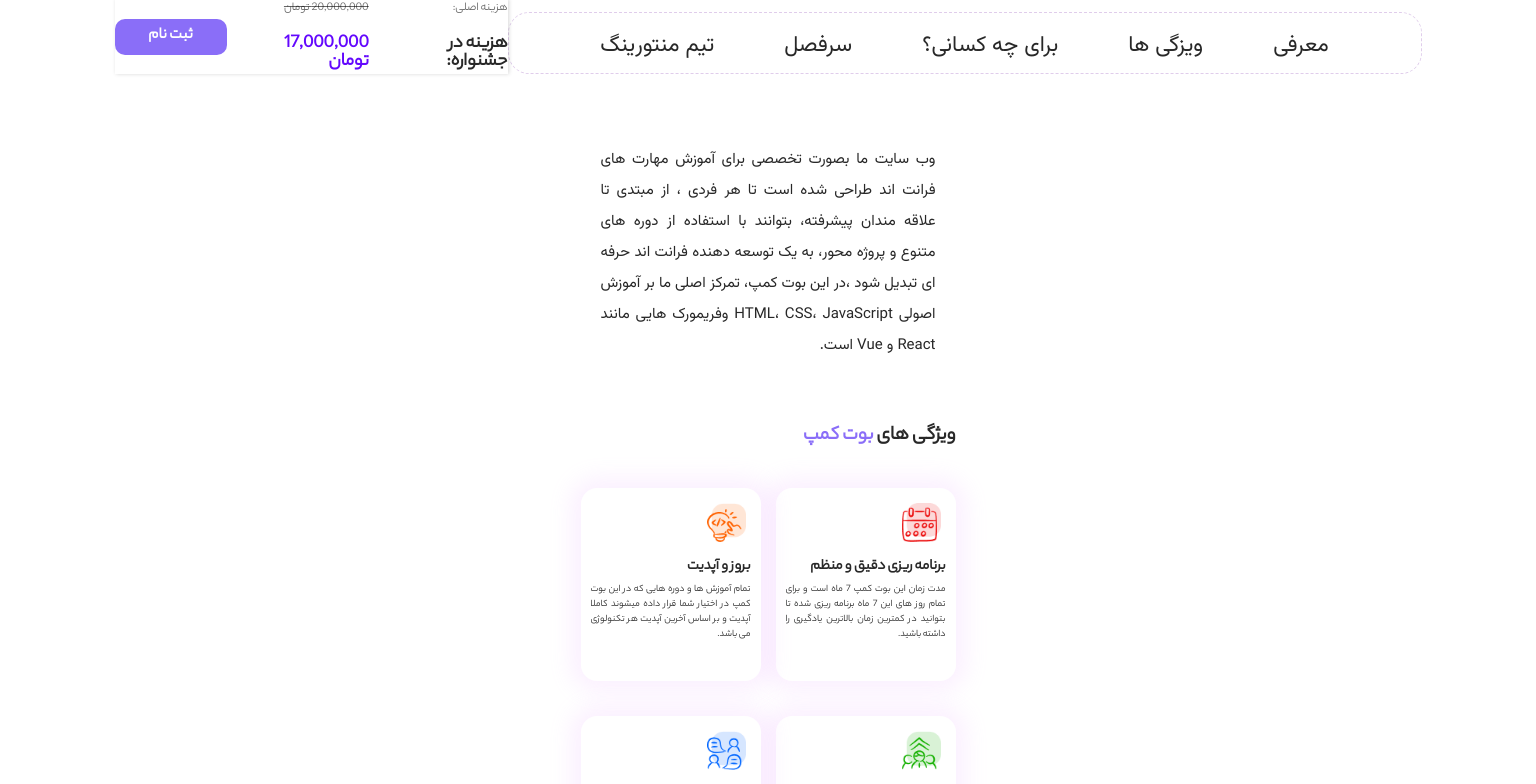
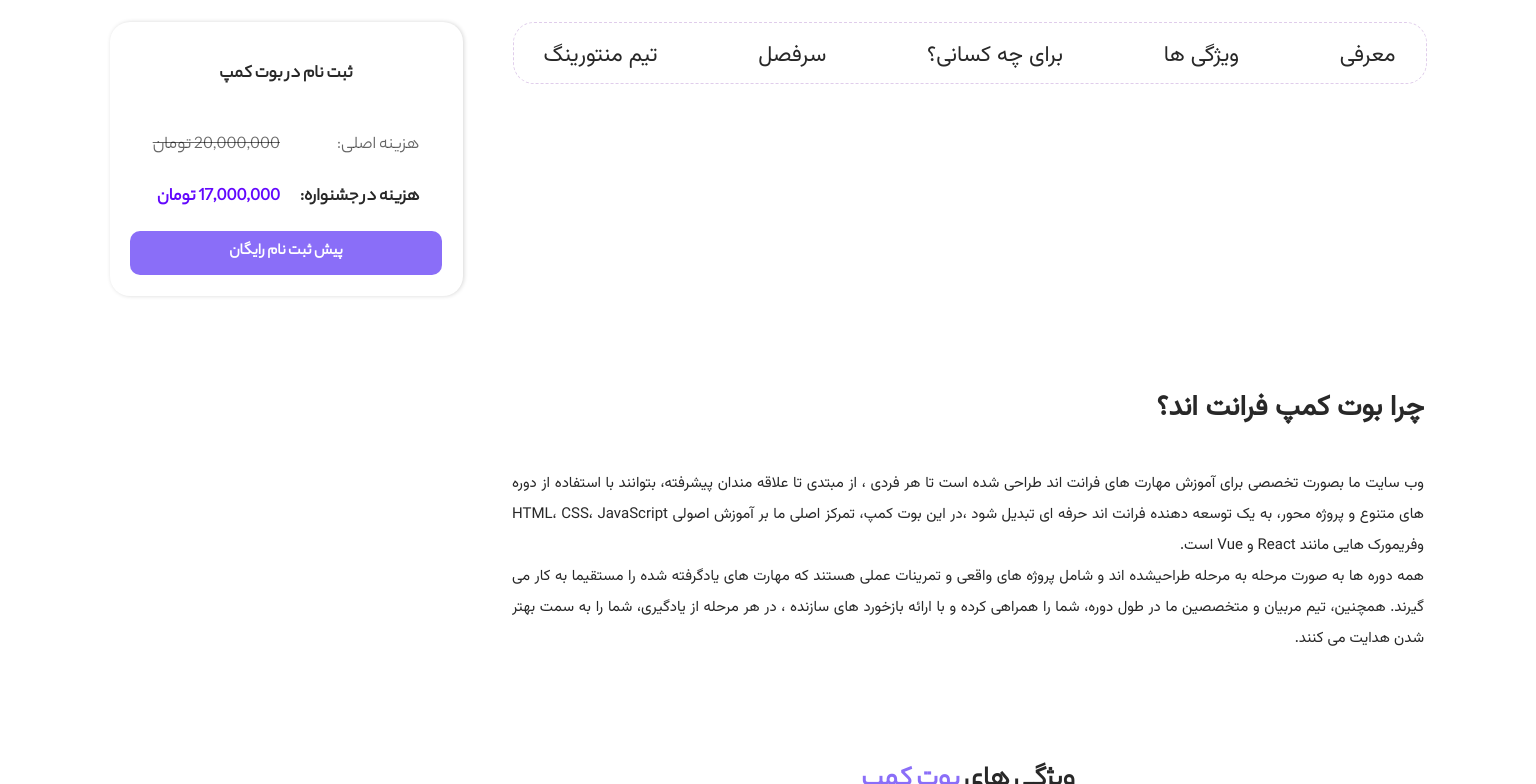
Before and after one commit to Ali-FateFul/BootCamp-Landing-BotoStart, a Next.js app: page / in a window 1536 px wide. Shown: the part 684-1468 px from the top of the page. Built offline with nearby package versions, Linux system fonts and the light colour scheme.

Commit message:
features responsived

```diff
--- a/src/app/page.module.css
+++ b/src/app/page.module.css
@@ -24,6 +24,7 @@
 }
 @media (min-width: 1300px) {
 	.page {
+		direction: rtl;
 		width: 1300px;
 		padding:50px;
 		justify-content: right;
--- a/src/app/page.tsx
+++ b/src/app/page.tsx
@@ -1,11 +1,13 @@
 import Content from "@/components/templates/Content";
 import Header from "../components/templates/Header";
 import styles from "./page.module.css";
+import Navbar from "@/components/templates/Navbar";
 
 export default function Home() {
 	return (
 		<div className={styles.page}>
 			<Header />
+			<Navbar />
 			<Content />
 		</div>
 	);
--- a/src/components/modules/CardFeatures.module.css
+++ b/src/components/modules/CardFeatures.module.css
@@ -6,23 +6,23 @@
 	border-radius: 16px;
 	background-color: #fff;
 	box-shadow: 0px 0px 22px 10px #e4a4ff29;
-    padding: 10px;
-    gap: 0px !important;
+	padding: 10px;
+	gap: 0px !important;
 	margin-top: 20px;
 }
 .container img {
 	width: 39px;
 	height: 39px;
-    margin: 5px 5px 0px 0px;
+	margin: 5px 5px 0px 0px;
 }
 .container h3 {
 	font-family: Yekan;
 	font-weight: 700;
-	font-size: 15px;
+	font-size: 13px;
 	line-height: 20px;
 	text-align: right;
 	color: #282828;
-    margin-bottom: 0px;
+	margin-bottom: 0px;
 }
 .container p {
 	font-family: Yekan;
@@ -31,5 +31,32 @@
 	line-height: 15px;
 	text-align: justify;
 	color: #282828;
-    margin-top: 5px;
+	margin-top: 5px;
 }
+@media (min-width: 1300px) {
+	.container {
+		width: 193px;
+		height: 235px;
+		display: flex !important;
+		flex-direction: column;
+		border-radius: 16px;
+		background-color: #fff;
+		box-shadow: 0px 0px 22px 10px #e4a4ff29;
+		padding: 10px;
+		gap: 20px !important;
+		margin-top: 10px;
+	}
+	.container img {
+		width: 50px;
+		height: 50px;
+	}
+	.container h3 {
+		font-size: 14px;
+		line-height: 22px;
+	}
+	.container p {
+		font-weight: 400;
+		font-size: 13px;
+		line-height: 20px;
+	}
+}
--- a/src/components/modules/Payment.module.css
+++ b/src/components/modules/Payment.module.css
@@ -1,6 +1,5 @@
-
 .container {
-z-index: 3;
+	z-index: 3;
 	width: 393px;
 	height: 75px;
 	margin-top: 50px;
@@ -9,12 +8,16 @@
 	flex-direction: row;
 	justify-content: center;
 	align-items: center;
-	gap: 20px;
+	gap: 30px;
 	text-align: right;
 	background-color: #fff;
 	box-shadow: 1px 0px 4px 0px #00000029;
-    position: sticky;
+	position: sticky;
 	top: calc(100vh - 75px);
+}
+.price {
+	display: flex;
+	gap: 20px;
 }
 .container h4 {
 	font-weight: 400;
@@ -23,9 +26,8 @@
 	color: rgba(0, 0, 0, 0.6);
 }
 .container h3 {
-	/* font-family: Yekan; */
 	font-weight: 600;
-	font-size: 12;
+	font-size: 12px;
 	line-height: 18px;
 	color: #282828;
 }
@@ -49,3 +51,63 @@
 	font-weight: 700;
 	line-height: 25px;
 }
+.paymentBtnSecond {
+	display: none;
+}
+.top {
+	display: none;
+}
+
+@media (min-width: 1300px) {
+	.container {
+		width: 353px;
+		height: 274px;
+		margin-top: 0px;
+		display: flex;
+		flex-direction: column;
+		justify-content: space-evenly;
+		top: 0;
+		border-radius: 20px;
+		gap: 0px;
+		box-sizing: border-box;
+		padding: 20px;
+	}
+	.price {
+		gap: 20px;
+	}
+	.container h4 {
+		font-size: 18px;
+		line-height: 28px;
+	}
+	.container h3 {
+		font-size: 18px;
+		line-height: 28px;
+	}
+	.paymentBtn {
+		display: none;
+	}
+	.paymentBtnSecond {
+		font-family: Yekan;
+		display: flex;
+		align-items: center;
+		justify-content: center;
+		width: 312px;
+		height: 44px;
+		border-radius: 10px;
+		padding: auto 38px;
+		border: none;
+		color: #fff;
+		background-color: #8a6ef8;
+		font-size: 16px;
+		font-weight: 700;
+		line-height: 25px;
+	}
+	.top {
+		display: flex;
+		font-family: Yekan;
+		font-weight: 700;
+		font-size: 20px;
+		line-height: 31px;
+		color: #282828;
+	}
+}
--- a/src/components/modules/Payment.tsx
+++ b/src/components/modules/Payment.tsx
@@ -1,7 +1,9 @@
 import styles from "./Payment.module.css";
 export default function Payment() {
 	return (
-			<div className={styles.container}>
+		<div className={styles.container}>
+			<h3 className={styles.top}>ثبت نام در بوت کمپ</h3>
+			<div className={styles.price}>
 				<div>
 					<h4>هزینه اصلی:</h4>
 					<h3>هزینه در جشنواره:</h3>
@@ -10,9 +12,11 @@
 					<h4 className={styles.high}>20,000,000 تومان</h4>
 					<h3 className={styles.low}>17,000,000 تومان</h3>
 				</div>
-				<div>
-					<button className={styles.paymentBtn}>ثبت نام</button>
-				</div>
 			</div>
+			<div>
+				<button className={styles.paymentBtn}>ثبت نام</button>
+				<button className={styles.paymentBtnSecond}>پیش ثبت نام رایگان</button>
+			</div>
+		</div>
 	);
 }
--- a/src/components/modules/PureText.module.css
+++ b/src/components/modules/PureText.module.css
@@ -8,4 +8,33 @@
 	line-height: 31px;
 	margin-top: 70px;
 	color: #282828;
+	margin-bottom: 70px;
 }
+.container h2 {
+	font-weight: 700;
+	font-size: 20px;
+	line-height: 31px;
+	text-align: right;
+}
+.second {
+	display: none;
+}
+
+@media (min-width: 1300px) {
+	.container {
+		display: flex;
+		flex-direction: column;
+		align-items: flex-start;
+		justify-content: center;
+		width: 912px;
+		height: 301px;
+		margin-left: 400px;
+	}
+	.container h2 {
+		font-size: 28px;
+		line-height: 43px;
+	}
+	.second {
+		display: block;
+	}
+}
--- a/src/components/modules/PureText.tsx
+++ b/src/components/modules/PureText.tsx
@@ -2,12 +2,21 @@
 function PureText() {
 	return (
 		<div className={styles.container}>
-			<p>
+			<h2>چرا بوت کمپ فرانت اند؟</h2>
+			<p className={styles.first}>
 				وب سایت ما بصورت تخصصی برای آموزش مهارت های فرانت اند طراحی شده است تا
 				هر فردی ، از مبتدی تا علاقه مندان پیشرفته، بتوانند با استفاده از دوره
 				های متنوع و پروژه محور، به یک توسعه دهنده فرانت اند حرفه ای تبدیل شود
 				،در این بوت کمپ، تمرکز اصلی ما بر آموزش اصولی HTML، CSS، JavaScript
 				وفریمورک هایی مانند React و Vue است.
+				<br />
+				<span className={styles.second}>
+					همه دوره ها به صورت مرحله به مرحله طراحیشده اند و شامل پروژه های واقعی
+					و تمرینات عملی هستند که مهارت های یادگرفته شده را مستقیما به کار می
+					گیرند. همچنین، تیم مربیان و متخصصین ما در طول دوره، شما را همراهی کرده
+					و با ارائه بازخورد های سازنده ، در هر مرحله از یادگیری، شما را به سمت
+					بهتر شدن هدایت می کنند.
+				</span>
 			</p>
 		</div>
 	);
--- a/src/components/templates/Content.tsx
+++ b/src/components/templates/Content.tsx
@@ -1,4 +1,3 @@
-import Navbar from "./Navbar";
 import Plan from "./Plan";
 import PureText from "../modules/PureText";
 import Seasons from "./Seasons";
@@ -9,7 +8,6 @@
 function Content() {
 	return (
 		<>
-			<Navbar />
 			<PureText />
 			<Features />
 			<Plan />
--- a/src/components/templates/Features.module.css
+++ b/src/components/templates/Features.module.css
@@ -16,5 +16,22 @@
 .container div {
 	display: grid;
 	grid-template-columns: 1fr 1fr;
-    gap: 15px;
+	gap: 15px;
 }
+@media (min-width: 1300px) {
+	.container {
+		margin-left: 400px;
+		justify-content: center;
+		align-items: center;
+		width: 916px;
+	}
+	.container h2 {
+		font-size: 28px;
+		line-height: 43px;
+	}
+	.container div {
+		display: grid;
+		grid-template-columns: 1fr 1fr 1fr 1fr;
+		gap: 20px;
+	}
+}
--- a/src/components/templates/Navbar.module.css
+++ b/src/components/templates/Navbar.module.css
@@ -1,3 +1,8 @@
+.main {
+	display: flex;
+	flex-direction: column;
+	position: sticky;
+}
 .container {
 	width: 392px;
 	height: 51px;
@@ -37,11 +42,18 @@
 @media (min-width: 1300px) {
 	.main {
 		display: flex;
+		flex-direction: row;
+		gap: 50px;
+		position: sticky;
+		top: 0;
+		justify-content: space-between;
+		margin-top: 80px;
 	}
 	.container {
 		width: 912px;
 		height: 60px;
 		border-radius: 21px;
+		margin-top: 0px;
 	}
 	.container li {
 		font-size: 22px;
@@ -50,7 +62,7 @@
 	.container ul {
 		display: flex;
 		align-items: center;
-		justify-content: center;
+		justify-content: space-between;
 		text-wrap: nowrap;
 		padding: 0 30px;
 		overflow-x: scroll;
--- a/src/components/templates/Navbar.tsx
+++ b/src/components/templates/Navbar.tsx
@@ -7,7 +7,7 @@
 			<div className={styles.container}>
 				<ul>
 					<li>معرفی</li>
-					<li>ویزگی ها</li>
+					<li>ویژگی ها</li>
 					<li>برای چه کسانی؟</li>
 					<li>سرفصل</li>
 					<li>تیم منتورینگ</li>
```
Lines whose indentation alone changed are shown as unchanged.
